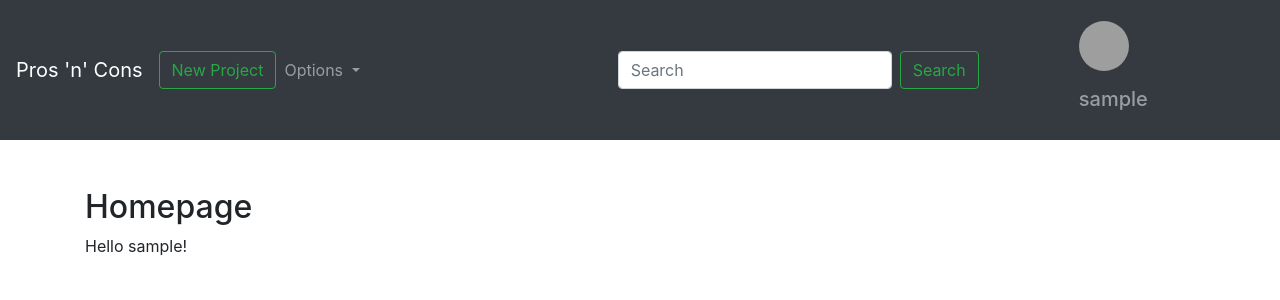
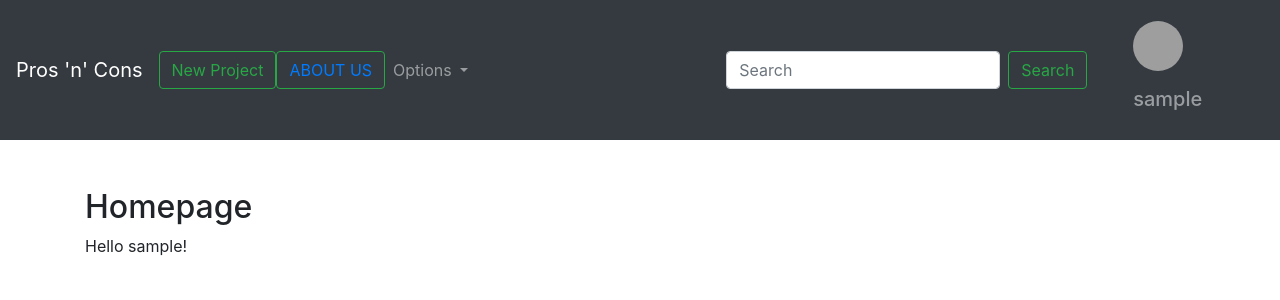
Before and after one commit to DK-denno/datekata, a Django app: page / in a window 1280 px wide. Shown: the top 300 px of the page. Run offline with Django 3.2, Linux system fonts and the light colour scheme; the visitor is signed in with stand-in values (Sample User, id 1); data comes from the database, SQL or seed files in the repository; some libraries are stand-ins or nearby versions; some web fonts are replaced; grey boxes are pictures that could not be loaded.

Commit message:
fixedimages style to about page

```diff
--- a/date/templates/navbar.html
+++ b/date/templates/navbar.html
@@ -1,6 +1,7 @@
 <nav class="navbar navbar-expand-lg navbar-dark bg-dark">
     <a class="navbar-brand" href="/">Pros 'n' Cons</a>
     <button class="btn btn-outline-success" data-toggle="modal" data-target="#account" > New Project </button>
+    <button class="btn btn-outline-success"><a href="about"> ABOUT US</a> </button>
     <button class="navbar-toggler" type="button" data-toggle="collapse" data-target="#navbarSupportedContent" aria-controls="navbarSupportedContent" aria-expanded="false" aria-label="Toggle navigation">
       <span class="navbar-toggler-icon"></span>
     </button>
```
